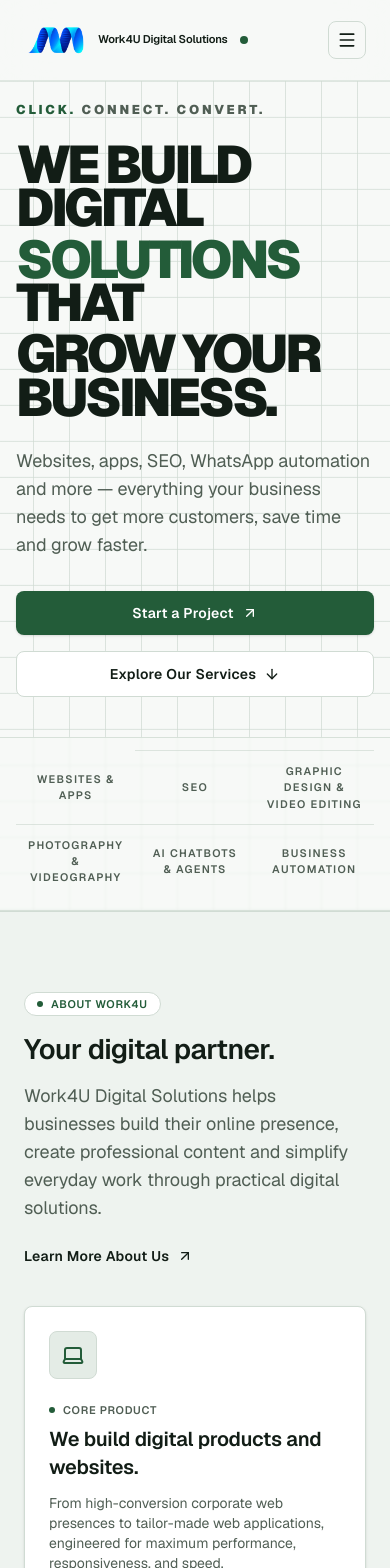
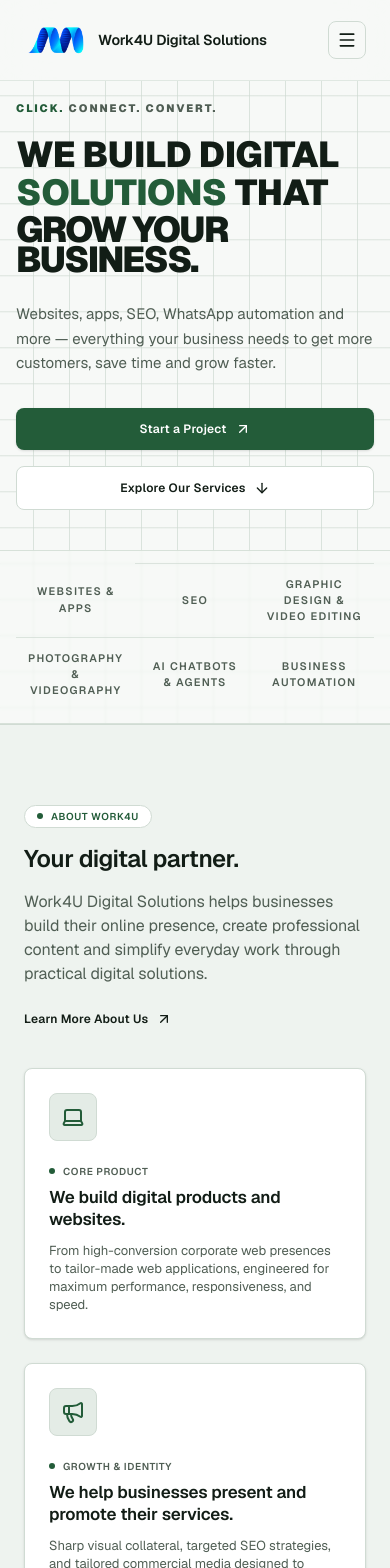
Before and after one commit to Jais-Abhi/Make4u_portfolio, a Next.js app: page / in a window 390 px wide. Shown: the top 1568 px of the page. Built offline with nearby package versions, Linux system fonts and the light colour scheme.

Commit message:
hero section

```diff
--- a/src/app/globals.css
+++ b/src/app/globals.css
@@ -107,6 +107,11 @@ body {
 @media (max-width: 767px) {
   .hero-grid {
     background-size: 36px 36px;
+  }
+
+  .px-gutter {
+    padding-left: 1rem;
+    padding-right: 1rem;
   }
 }
 
@@ -259,3 +264,112 @@ body {
   letter-spacing: 0.06em;
   font-weight: 600;
 }
+
+@media (max-width: 1023px) {
+  .text-display {
+    font-size: 52px;
+    line-height: 58px;
+  }
+
+  .text-headline-xl {
+    font-size: 42px;
+    line-height: 48px;
+  }
+
+  .text-headline-lg {
+    font-size: 32px;
+    line-height: 38px;
+  }
+
+  .text-headline-md {
+    font-size: 22px;
+    line-height: 28px;
+  }
+
+  .text-headline-sm {
+    font-size: 18px;
+    line-height: 24px;
+  }
+
+  .text-body-lg {
+    font-size: 17px;
+    line-height: 26px;
+  }
+
+  .text-body-md {
+    font-size: 15px;
+    line-height: 22px;
+  }
+
+  .text-label-lg {
+    font-size: 13px;
+    line-height: 18px;
+  }
+}
+
+@media (max-width: 767px) {
+  .text-display {
+    font-size: 42px;
+    line-height: 46px;
+  }
+
+  .text-display-mobile {
+    font-size: 36px;
+    line-height: 40px;
+  }
+
+  .text-headline-xl {
+    font-size: 34px;
+    line-height: 40px;
+  }
+
+  .text-headline-lg {
+    font-size: 28px;
+    line-height: 34px;
+  }
+
+  .text-headline-lg-mobile {
+    font-size: 24px;
+    line-height: 30px;
+  }
+
+  .text-headline-md {
+    font-size: 20px;
+    line-height: 26px;
+  }
+
+  .text-headline-sm {
+    font-size: 17px;
+    line-height: 22px;
+  }
+
+  .text-body-lg {
+    font-size: 16px;
+    line-height: 24px;
+  }
+
+  .text-body-md {
+    font-size: 14px;
+    line-height: 20px;
+  }
+
+  .text-body-sm {
+    font-size: 13px;
+    line-height: 18px;
+  }
+
+  .text-label-lg {
+    font-size: 12px;
+    line-height: 18px;
+  }
+
+  .text-label-md {
+    font-size: 11px;
+    line-height: 15px;
+  }
+
+  .text-label-sm {
+    font-size: 10px;
+    line-height: 13px;
+  }
+}
--- a/src/components/hero-section.jsx
+++ b/src/components/hero-section.jsx
@@ -23,23 +23,26 @@ export function HeroSection() {
             </span>
           </div> */}
 
-          <div className="self-start text-[0.8rem] font-black uppercase tracking-[0.22em] text-on-surface-variant md:text-[0.9rem] lg:self-auto">
+          <div className="self-start text-[0.68rem] font-black uppercase tracking-[0.18em] text-on-surface-variant sm:text-[0.8rem] md:text-[0.9rem] lg:self-auto">
             <span className="text-primary-container">CLICK.</span> CONNECT. CONVERT.
           </div>
         </div>
 
         <div className="max-w-[1350px] pb-7 md:pb-10 lg:pb-12">
-          <h1 className="max-w-[1200px] text-balance text-[clamp(3.3rem,7vw,8.5rem)] font-black leading-[0.82] tracking-[-0.065em] text-primary">
+          <h1 className="max-w-[1200px] text-balance text-[clamp(2.25rem,9vw,8.5rem)] font-black leading-[0.82] tracking-[-0.01em] text-primary sm:text-[clamp(2.8rem,8vw,8.5rem)] md:text-[clamp(3.3rem,7vw,8.5rem)]">
             WE BUILD DIGITAL
             <span className="mt-2 block text-primary md:mt-3">
-              <span className="text-primary-container">SOLUTIONS</span> THAT
+              <span className="text-primary-container">SOLUTIONS</span>
+              <span className="inline-block px-2 sm:px-4 md:px-6">THAT</span>
             </span>
-            <span className="mt-2 block text-primary md:mt-3">GROW YOUR BUSINESS.</span>
+            <span className="mt-2 block text-primary md:mt-3 tracking-[-0.05em]">
+              GROW YOUR BUSINESS.
+            </span>
           </h1>
         </div>
 
         <div className="max-w-[760px]">
-          <p className="text-body-lg leading-relaxed text-on-surface-variant md:text-[1.125rem]">
+          <p className="text-[0.94rem] leading-relaxed text-on-surface-variant sm:text-[1rem] md:text-[1.125rem]">
             Websites, apps, SEO, WhatsApp automation and more — everything your
             business needs to get more customers, save time and grow faster.
           </p>
--- a/src/components/navbar.jsx
+++ b/src/components/navbar.jsx
@@ -22,10 +22,10 @@ export function Navbar() {
     <header className="fixed top-0 left-0 right-0 z-50 bg-surface/90 backdrop-blur-xl border-b border-surface-variant transition-colors duration-200">
       <div className="h-20 max-w-7xl mx-auto px-gutter flex items-center justify-between gap-space-md">
         {/* Brand */}
-        <div className="flex items-center gap-space-md shrink-0 lg:flex">
+        <div className="flex items-center gap-2 shrink-0 lg:flex lg:gap-space-md">
           <Link
             href="/"
-            className="flex items-center gap-2.5 font-headline-sm text-headline-sm text-primary tracking-tight group lg:flex-row"
+            className="flex min-w-0 items-center gap-2.5 font-headline-sm text-headline-sm text-primary tracking-tight group lg:flex-row"
           >
             {/* eslint-disable-next-line @next/next/no-img-element */}
             <img
@@ -33,10 +33,10 @@ export function Navbar() {
               alt="Work4U Logo"
               className="h-8 w-auto object-contain transition-transform duration-300 group-hover:scale-105"
             />
-            <span className="text-[0.7rem] leading-none sm:text-[0.8rem] lg:text-[1.3rem] lg:font-semibold lg:leading-none">
+            <span className="text-[0.9rem] leading-none sm:text-[0.95rem] md:text-[1rem] lg:text-[1.3rem] lg:font-semibold lg:leading-none">
               Work4U Digital Solutions
             </span>
-            <span className="inline-block w-2 h-2 rounded-full bg-primary-container ml-0.5"></span>
+            <span className="hidden sm:inline-block w-2 h-2 rounded-full bg-primary-container ml-0.5"></span>
           </Link>
         </div>
 
```
